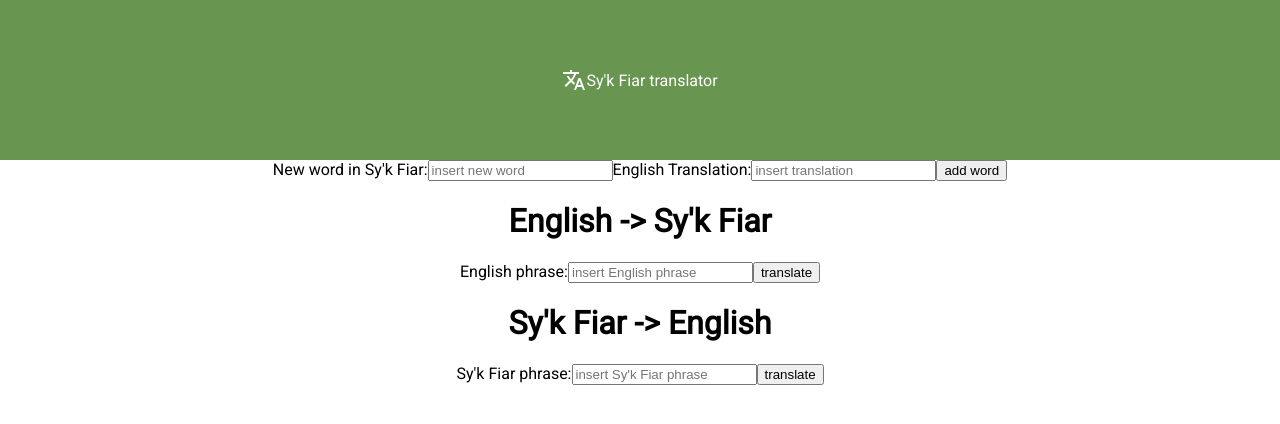
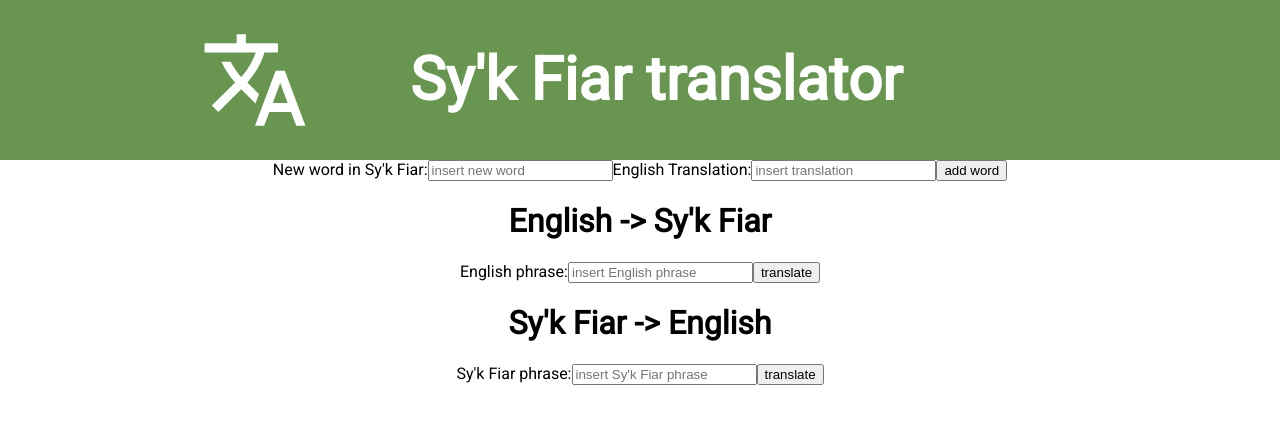
Before and after one commit to MareikeTaeubner/sy-k-fiar-translator, a React (Create React App) app: page / in a window 1280 px wide. Shown: the top 424 px of the page. Built offline with nearby package versions, Linux system fonts and the light colour scheme; what lowdb would draw is missing.

Commit message:
styled header

```diff
--- a/src/App.css
+++ b/src/App.css
@@ -5,14 +5,23 @@
   font-family: roboto;
 }
 
-.header {
+header {
   height: 160px;
   background-color: #689550;
   font-family: "Roboto";
+  font-size: 60px;
+  line-height: 70px;
+  font-weight: bold;
   color: white;
-  fill: white;
 
   display: flex;
-  justify-content: center;
   align-items: center;
 }
+
+.logo {
+  fill: white;
+  height: 110px;
+  width: 110px;
+  margin-right: 100px;
+  margin-left: 200px;
+}
--- a/src/Header.js
+++ b/src/Header.js
@@ -3,10 +3,10 @@ import { ReactComponent as Logo } from "./icons/baseline-translate-24px.svg";
 
 function Header() {
   return (
-    <div className="header">
-      <Logo />
+    <header>
+      <Logo className="logo" />
       <div>Sy'k Fiar translator</div>
-    </div>
+    </header>
   );
 }
 
```
